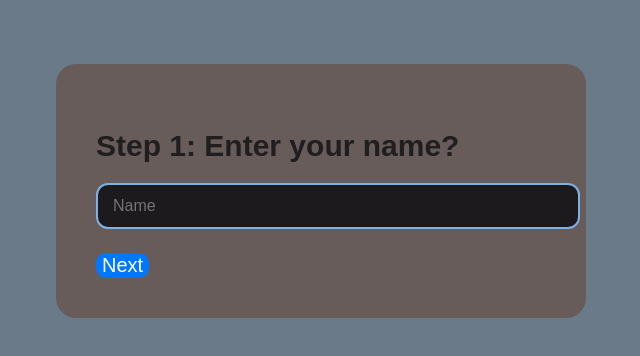
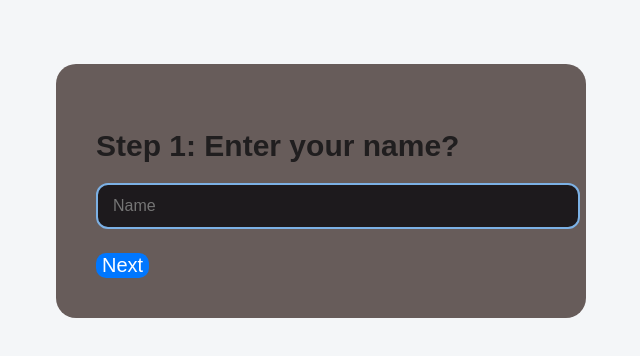
Before and after one commit to Eshhaa11/multi-step-form, a React (Create React App) app: page / in a window 1280 px wide. Shown: the top 356 px of the page, without its empty margins (319-959 px from the left). Built offline with nearby package versions, Linux system fonts and the light colour scheme.

Commit message:
added bgc

```diff
--- a/src/Styles/Form.css
+++ b/src/Styles/Form.css
@@ -1,5 +1,5 @@
 body {
-    background-color:  #6B7A89;
+    background-color:  #f4f6f8;
 
 }
 
```
